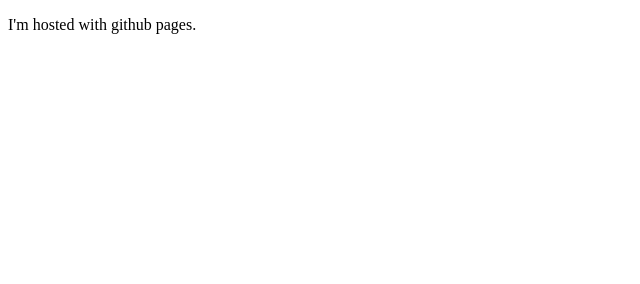
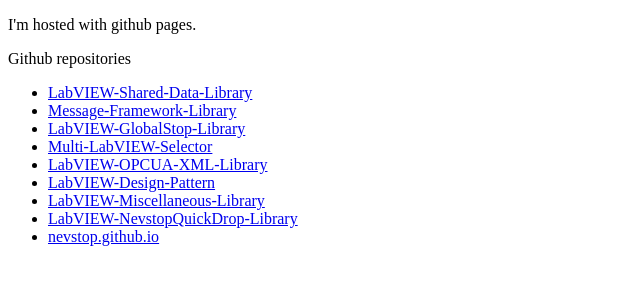
Before and after one commit to nevstop/nevstop.github.io, a plain HTML site: page index.html in a window 1280 px wide. Shown: the whole page, without its empty margins (0-640 px from the left). Drawn offline with Linux system fonts and the light colour scheme.

Commit message:
test commit

```diff
--- a/index.html
+++ b/index.html
@@ -5,5 +5,85 @@
 </head>
 <body>
 <p>I'm hosted with github pages.</p>
+
+
+<div>
+<p>Github repositories </p>
+<ul id="repo_listing" class="mini-repo-list js-repo-list" data-filterable-for="your-repos-filter" data-filterable-type="substring">
+                  <li class="public source">
+    <a class="mini-repo-list-item css-truncate" href="/nevstop/LabVIEW-Shared-Data-Library" data-ga-click="Dashboard, click, Repo list item click - context:user visibility:public fork:false">
+        <span class="repo-icon octicon octicon-repo"></span>
+      <span class="repo-and-owner css-truncate-target" title="nevstop/LabVIEW-Shared-Data-Library">
+        <span class="repo">LabVIEW-Shared-Data-Library</span>
+      </span>
+    </a>
+  </li>
+  <li class="public source">
+    <a class="mini-repo-list-item css-truncate" href="/nevstop/Message-Framework-Library" data-ga-click="Dashboard, click, Repo list item click - context:user visibility:public fork:false">
+        <span class="repo-icon octicon octicon-repo"></span>
+      <span class="repo-and-owner css-truncate-target" title="nevstop/Message-Framework-Library">
+        <span class="repo">Message-Framework-Library</span>
+      </span>
+    </a>
+  </li>
+  <li class="public source">
+    <a class="mini-repo-list-item css-truncate" href="/nevstop/LabVIEW-GlobalStop-Library" data-ga-click="Dashboard, click, Repo list item click - context:user visibility:public fork:false">
+        <span class="repo-icon octicon octicon-repo"></span>
+      <span class="repo-and-owner css-truncate-target" title="nevstop/LabVIEW-GlobalStop-Library">
+        <span class="repo">LabVIEW-GlobalStop-Library</span>
+      </span>
+    </a>
+  </li>
+  <li class="public source">
+    <a class="mini-repo-list-item css-truncate" href="/nevstop/Multi-LabVIEW-Selector" data-ga-click="Dashboard, click, Repo list item click - context:user visibility:public fork:false">
+        <span class="repo-icon octicon octicon-repo"></span>
+      <span class="repo-and-owner css-truncate-target" title="nevstop/Multi-LabVIEW-Selector">
+        <span class="repo">Multi-LabVIEW-Selector</span>
+      </span>
+    </a>
+  </li>
+  <li class="public source">
+    <a class="mini-repo-list-item css-truncate" href="/nevstop/LabVIEW-OPCUA-XML-Library" data-ga-click="Dashboard, click, Repo list item click - context:user visibility:public fork:false">
+        <span class="repo-icon octicon octicon-repo"></span>
+      <span class="repo-and-owner css-truncate-target" title="nevstop/LabVIEW-OPCUA-XML-Library">
+        <span class="repo">LabVIEW-OPCUA-XML-Library</span>
+      </span>
+    </a>
+  </li>
+  <li class="public source">
+    <a class="mini-repo-list-item css-truncate" href="/nevstop/LabVIEW-Design-Pattern" data-ga-click="Dashboard, click, Repo list item click - context:user visibility:public fork:false">
+        <span class="repo-icon octicon octicon-repo"></span>
+      <span class="repo-and-owner css-truncate-target" title="nevstop/LabVIEW-Design-Pattern">
+        <span class="repo">LabVIEW-Design-Pattern</span>
+      </span>
+    </a>
+  </li>
+  <li class="public source">
+    <a class="mini-repo-list-item css-truncate" href="/nevstop/LabVIEW-Miscellaneous-Library" data-ga-click="Dashboard, click, Repo list item click - context:user visibility:public fork:false">
+        <span class="repo-icon octicon octicon-repo"></span>
+      <span class="repo-and-owner css-truncate-target" title="nevstop/LabVIEW-Miscellaneous-Library">
+        <span class="repo">LabVIEW-Miscellaneous-Library</span>
+      </span>
+    </a>
+  </li>
+  <li class="public source">
+    <a class="mini-repo-list-item css-truncate" href="/nevstop/LabVIEW-NevstopQuickDrop-Library" data-ga-click="Dashboard, click, Repo list item click - context:user visibility:public fork:false">
+        <span class="repo-icon octicon octicon-repo"></span>
+      <span class="repo-and-owner css-truncate-target" title="nevstop/LabVIEW-NevstopQuickDrop-Library">
+        <span class="repo">LabVIEW-NevstopQuickDrop-Library</span>
+      </span>
+    </a>
+  </li>
+  <li class="public source">
+    <a class="mini-repo-list-item css-truncate" href="/nevstop/nevstop.github.io" data-ga-click="Dashboard, click, Repo list item click - context:user visibility:public fork:false">
+        <span class="repo-icon octicon octicon-repo"></span>
+      <span class="repo-and-owner css-truncate-target" title="nevstop/nevstop.github.io">
+        <span class="repo">nevstop.github.io</span>
+      </span>
+    </a>
+  </li>
+
+              </ul>
+</div>
 </body>
 </html>
```
